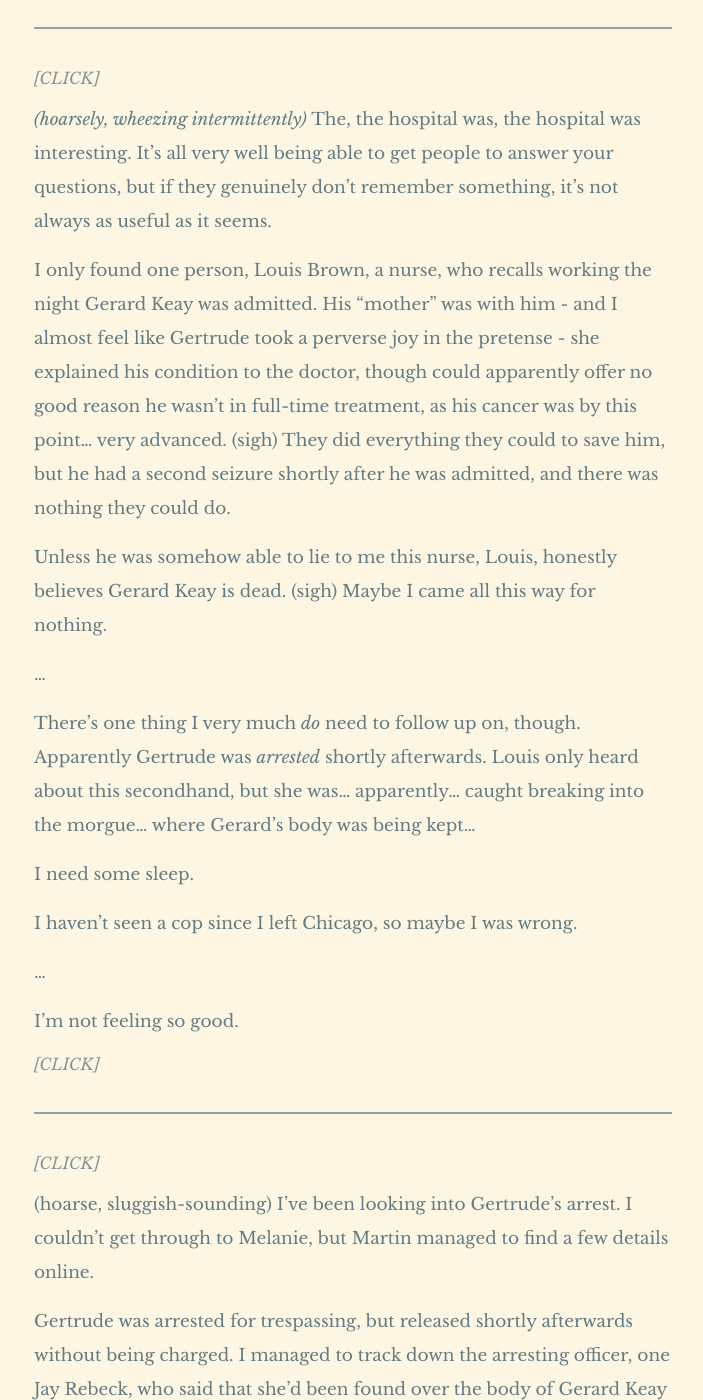
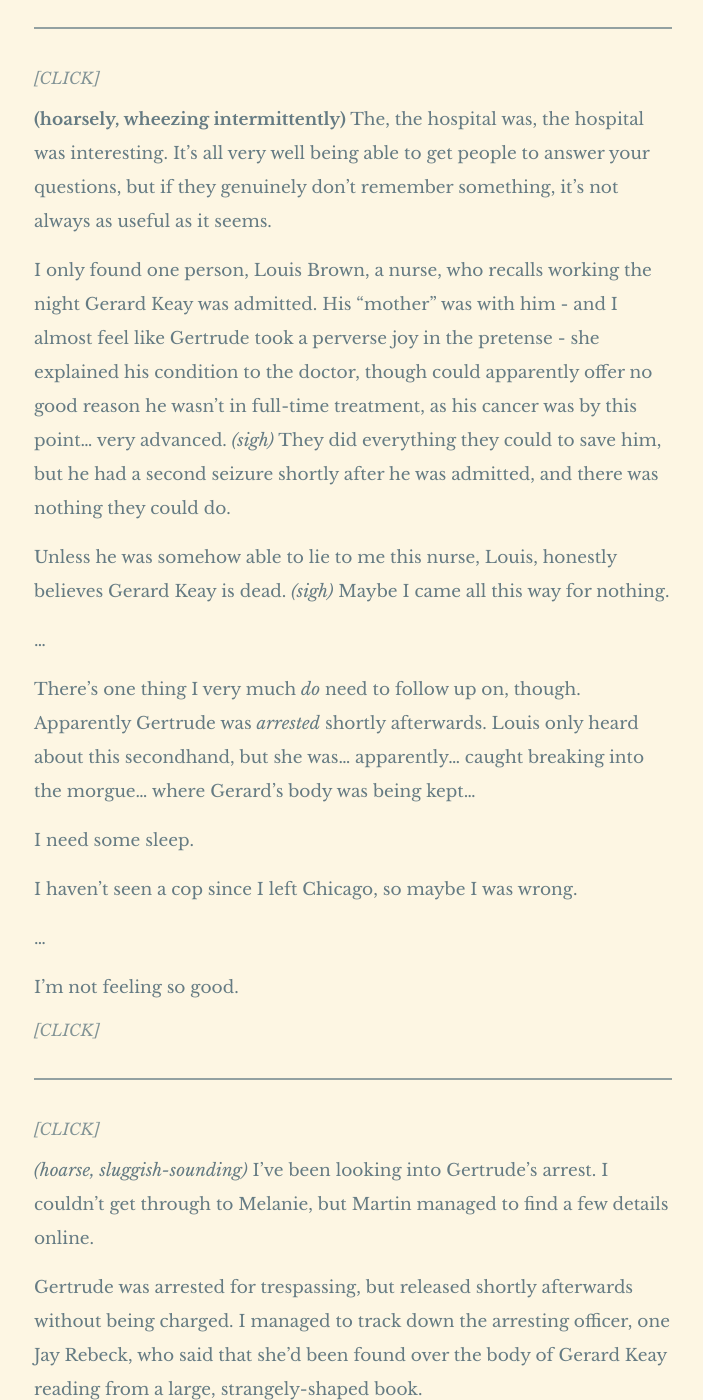
Before and after one commit to Snarp/magnus_archives_transcripts, a Jekyll site: the page built from _posts/2018-06-27-107.md, in a window 1280 px wide and 1400 px high, scrolled down 2163 px. Shown: the whole window, without its empty margins (287-990 px from the left). Built offline with Jekyll 4.4.1, drawn with Linux system fonts in a browser that asks for light colours; some web fonts are replaced; some of the changed text lies outside the part shown.

Commit message:
[Savescum auto-commit.]

```diff
--- a/_posts/2018-06-27-107.md
+++ b/_posts/2018-06-27-107.md
@@ -33,11 +33,13 @@ Apparently they were staying in West Pullman, Chicago. At least, they were when
 
 I wouldn't normally bother recording here, but I think... I thought I was being followed.
 
-(sigh) I might just be jumpy. I'll keep my eyes peeled.
+_(sigh)_ I might just be jumpy. I'll keep my eyes peeled.
 
 ##### [CLICK]
 
+
 ------
+
 
 ##### [CLICK]
 
@@ -47,13 +49,13 @@ The owner did remember her - "that old Brit and her son" - but he said anything
 
 I asked him about circuses around at the time, and he said he didn't *remember* there being one, but a few nights while Gertrude was there, he *had* heard music - "like one of those little organs" - coming from West Pullman Park.
 
-I'm planning to make the journey down to Washington in the hopes that Gertrude might have visited the Usher Foundation. According to our earlier emails, they don't have any record of it on file, but... (sigh)
+I'm planning to make the journey down to Washington in the hopes that Gertrude might have visited the Usher Foundation. According to our earlier emails, they don't have any record of it on file, but... _(sigh)_
 
 I *did* notice however the one of the Greyhound routes there goes through Pittsburgh. Now, according to the details Melanie retrieved a few months back, Pittsburgh is where Gerard Keay allegedly died. He was admitted to UPMC Presbyterian emergency department having suffered a massive seizure, and died less than a day later. I think I might have to pay a visit and ask around.
 
 ...
 
-(sigh) Also, I'm *definitely* being followed.
+_(sigh)_ Also, I'm *definitely* being followed.
 
 There's a police officer, I saw him at the airport as well, he stood out a bit because he wasn't immigration, or TSA or anything like that. He just, he just looked like a Chicago beat cop.
 
@@ -61,15 +63,17 @@ Well, I saw him again today. And I'm pretty sure he was watching me.
 
 ##### [CLICK]
 
+
 ------
+
 
 ##### [CLICK]
 
-_(hoarsely, wheezing intermittently)_ The, the hospital was, the hospital was interesting. It's all very well being able to get people to answer your questions, but if they genuinely don't remember something, it's not always as useful as it seems.
+__(hoarsely, wheezing intermittently)__ The, the hospital was, the hospital was interesting. It's all very well being able to get people to answer your questions, but if they genuinely don't remember something, it's not always as useful as it seems.
 
-I only found one person, Louis Brown, a nurse, who recalls working the night Gerard Keay was admitted. His "mother" was with him - and I almost feel like Gertrude took a perverse joy in the pretense - she explained his condition to the doctor, though could apparently offer no good reason he wasn't in full-time treatment, as his cancer was by this point... very advanced. (sigh) They did everything they could to save him, but he had a second seizure shortly after he was admitted, and there was nothing they could do.
+I only found one person, Louis Brown, a nurse, who recalls working the night Gerard Keay was admitted. His "mother" was with him - and I almost feel like Gertrude took a perverse joy in the pretense - she explained his condition to the doctor, though could apparently offer no good reason he wasn't in full-time treatment, as his cancer was by this point... very advanced. _(sigh)_ They did everything they could to save him, but he had a second seizure shortly after he was admitted, and there was nothing they could do.
 
-Unless he was somehow able to lie to me this nurse, Louis, honestly believes Gerard Keay is dead. (sigh) Maybe I came all this way for nothing.
+Unless he was somehow able to lie to me this nurse, Louis, honestly believes Gerard Keay is dead. _(sigh)_ Maybe I came all this way for nothing.
 
 ...
 
@@ -85,11 +89,13 @@ I'm not feeling so good.
 
 ##### [CLICK]
 
+
 ------
+
 
 ##### [CLICK]
 
-(hoarse, sluggish-sounding) I've been looking into Gertrude's arrest. I couldn't get through to Melanie, but Martin managed to find a few details online.
+_(hoarse, sluggish-sounding)_ I've been looking into Gertrude's arrest. I couldn't get through to Melanie, but Martin managed to find a few details online.
 
 Gertrude was arrested for trespassing, but released shortly afterwards without being charged. I managed to track down the arresting officer, one Jay Rebeck, who said that she'd been found over the body of Gerard Keay reading from a large, strangely-shaped book.
 
@@ -105,11 +111,13 @@ I'm not... feeling well...
 
 ##### [CLICK]
 
+
 ------
+
 
 ##### [CLICK]
 
-(very hoarse) Elias has, um...
+_(very hoarse)_ Elias has, um...
 
 I, I, got a letter, well, an envelope... it's, it's a statement. There's, there's a note, "to tide you over," and, uh...
 
@@ -119,7 +127,7 @@ Statement of Howard Ewing, regarding his interview with an unidentified member o
 
 Statement begins.
 
-#### ARCHIVIST (STATEMENT)
+#### ARCHIVIST _(STATEMENT)_
 
 The room is hot. It's small and there are no windows, and the table is sheet metal. It shouldn't be so hot in January, but I think maybe they've just got the heating turned up too high. When I rest my arm on the table too long, I can see the patches of sweat on the smooth surface as I lift them up again. I've asked for water so many times, and he always says it's coming, but it hasn't come yet.
 
@@ -245,11 +253,13 @@ Statement ends.
 
 ...
 
-(sigh) I'm going to bed.
+_(sigh)_ I'm going to bed.
 
 ##### [CLICK]
 
+
 ------
+
 
 ##### [CLICK]
 
@@ -387,7 +401,9 @@ Come on.
 
 ##### [CLICK]
 
+
 ------
+
 
 ##### [CLICK]
 
@@ -435,7 +451,7 @@ You still haven't told me what you're doing this side of the pond. Or why you're
 
 #### ARCHIVIST
 
-Uh (nervous laugh)... would you... believe me if I said I was trying to save the world?
+Uh _(nervous laugh)_... would you... believe me if I said I was trying to save the world?
 
 #### JULIA
 
```
Also changed, not shown: other parts of _posts/2018-06-27-107.md (+125 -53 lines).
